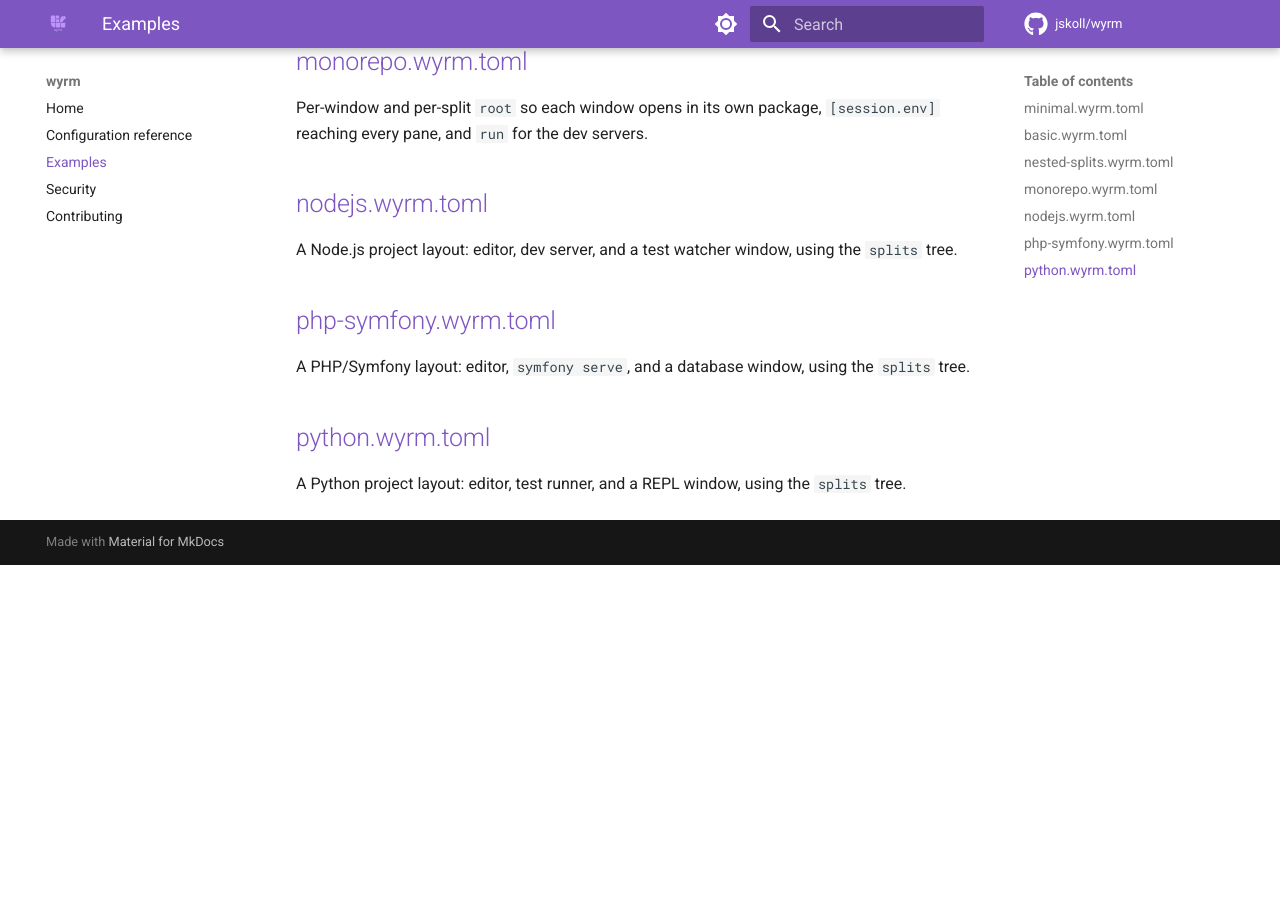
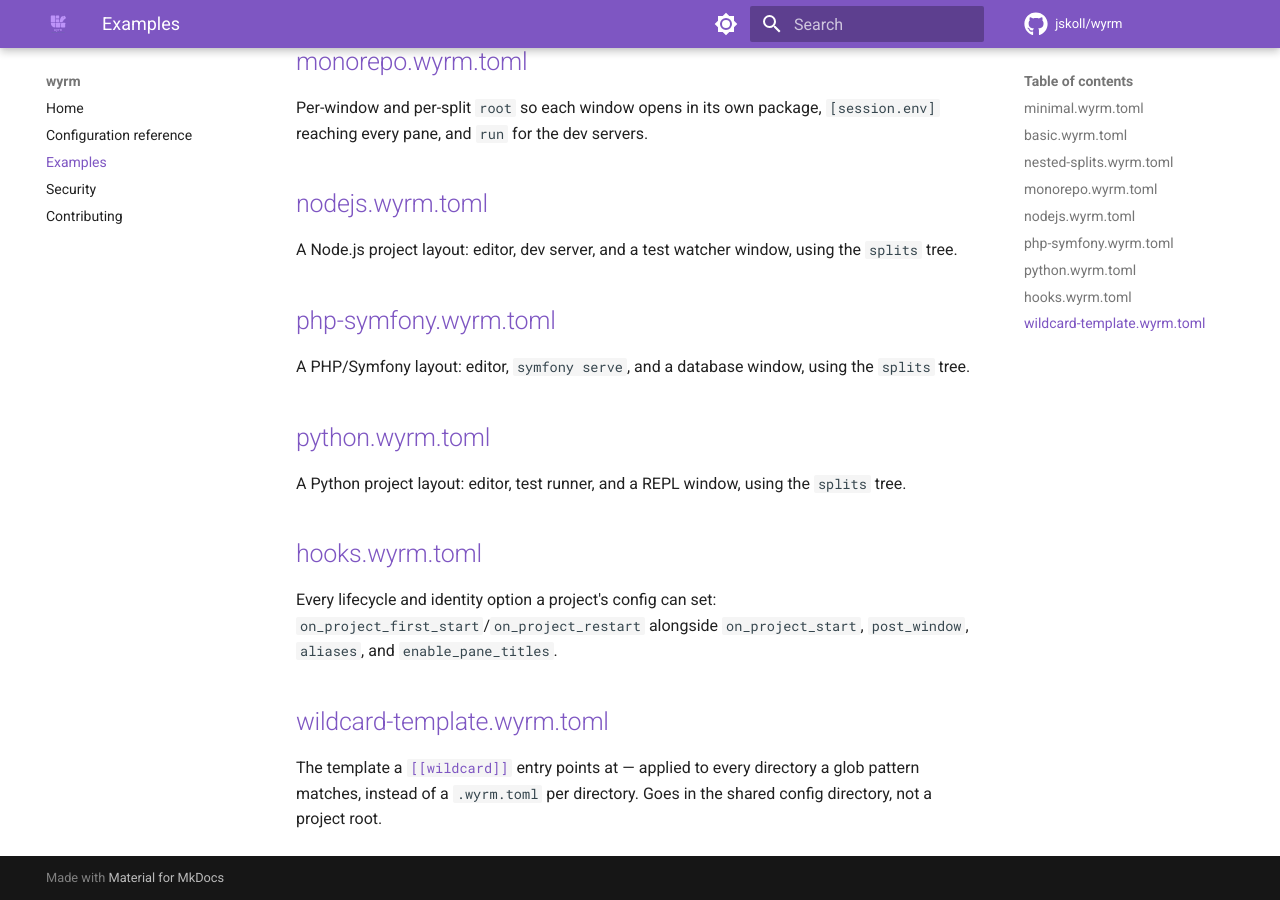
Before and after one commit to jskoll/wyrm, an MkDocs documentation site: the page built from docs/examples.md, in a window 1280 px wide and 900 px high, scrolled down 1012 px. Built offline with MkDocs 1.6.1 and Material for MkDocs 9.7.7, drawn with Linux system fonts in a browser that asks for light colours; comment, search, counter and statistics services are not loaded; before the commit the page ends 1577 px from its top, so only the background shows below that.

Commit message:
docs(examples): add hooks and wildcard-template configuration examples
Demonstrate lifecycle hooks (on_project_first_start, on_project_restart,
post_window), session aliases, pane titles, and wildcard template patterns
for managing configuration across multiple directories.

```diff
--- a/docs/examples.md
+++ b/docs/examples.md
@@ -58,3 +58,16 @@ using the `splits` tree.
 
 A Python project layout: editor, test runner, and a REPL window,
 using the `splits` tree.
+
+## [hooks.wyrm.toml](https://github.com/jskoll/wyrm/blob/main/examples/hooks.wyrm.toml)
+
+Every lifecycle and identity option a project's config can set:
+`on_project_first_start`/`on_project_restart` alongside `on_project_start`,
+`post_window`, `aliases`, and `enable_pane_titles`.
+
+## [wildcard-template.wyrm.toml](https://github.com/jskoll/wyrm/blob/main/examples/wildcard-template.wyrm.toml)
+
+The template a [`[[wildcard]]`](configuration.md#wildcard-one-config-many-directories)
+entry points at — applied to every directory a glob pattern matches, instead
+of a `.wyrm.toml` per directory. Goes in the shared config directory, not a
+project root.
```
Also changed, not shown: 2 other files.
